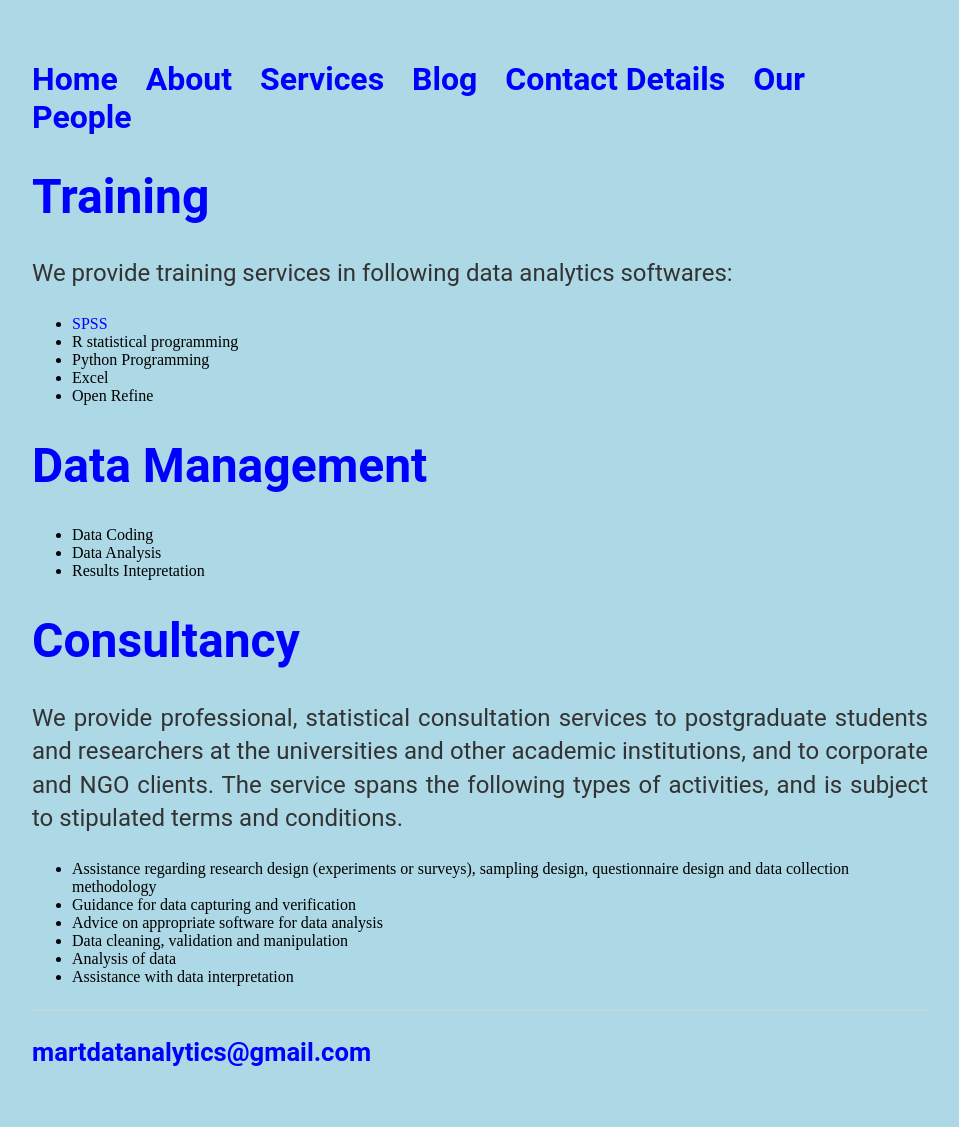
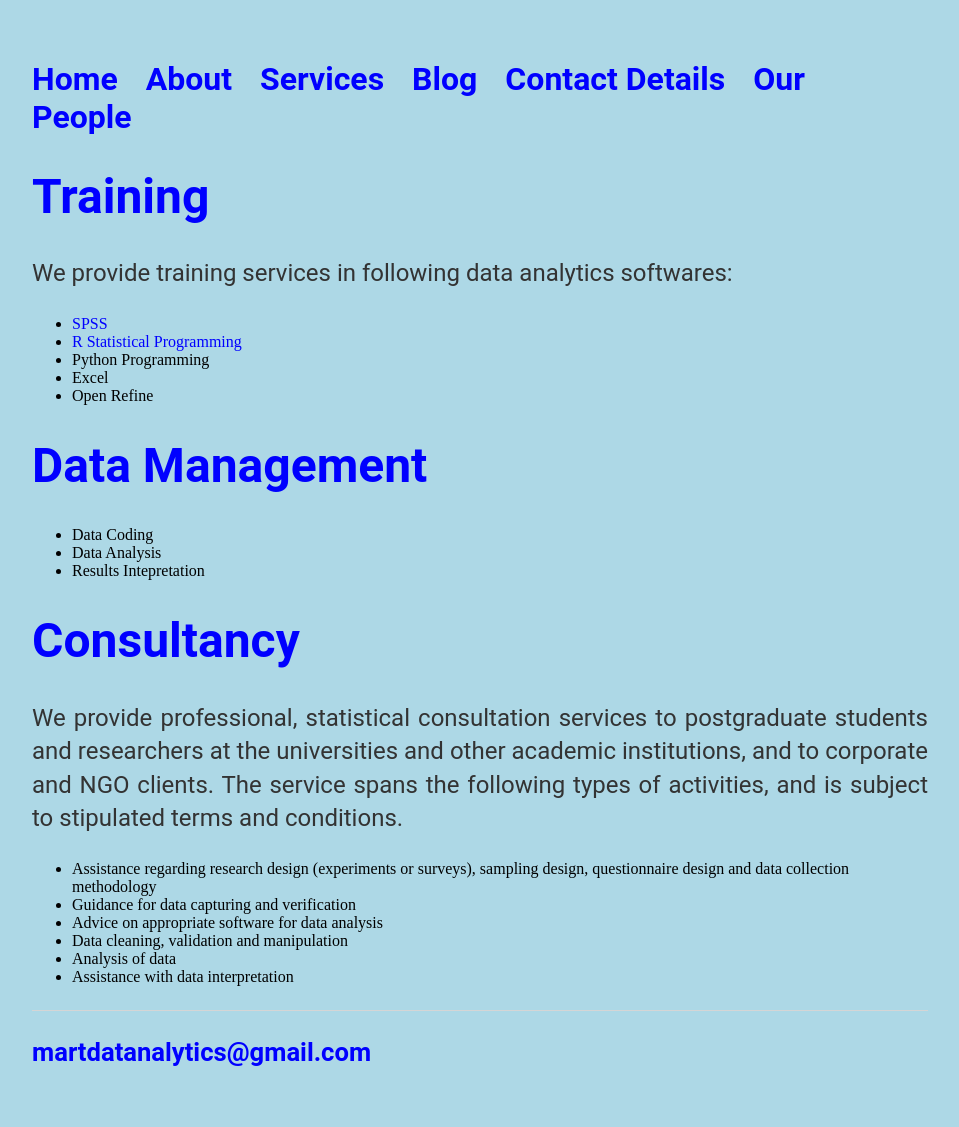
Before and after one commit to martdatanalytics/martdatanalytics.github.io, a Jekyll site: the page built from services/index.html, in a window 1280 px wide. Shown: the whole page, without its empty margins (160-1119 px from the left). Built offline with Jekyll 4.4.1, drawn with Linux system fonts in a browser that asks for light colours; part of the change alters nothing that is shown.

```diff
--- a/services/index.html
+++ b/services/index.html
@@ -7,7 +7,7 @@ title: MartDat Analytics Services
 	<p style="text-align:justify;">We provide training services in following data analytics softwares:
 	<ul>
 		<li><a href="https://en.wikipedia.org/wiki/SPSS">SPSS</a> </li>
-		<li>R statistical programming</li>
+		<li><a href="https://www.r-project.org/">R Statistical Programming</a></li>
 		<li>Python Programming</li>
 		<li>Excel</li>
 		<li>Open Refine</li>
```
